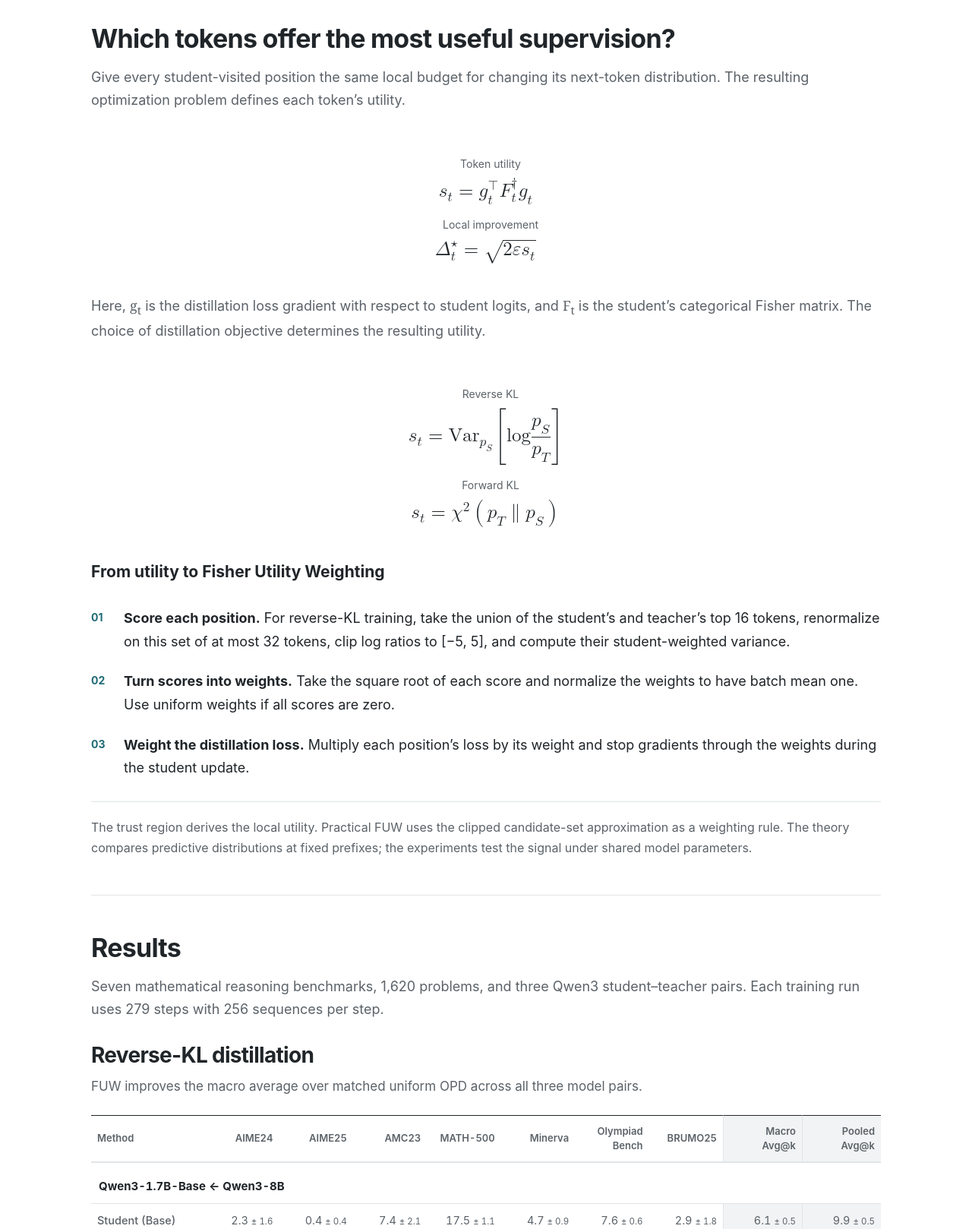
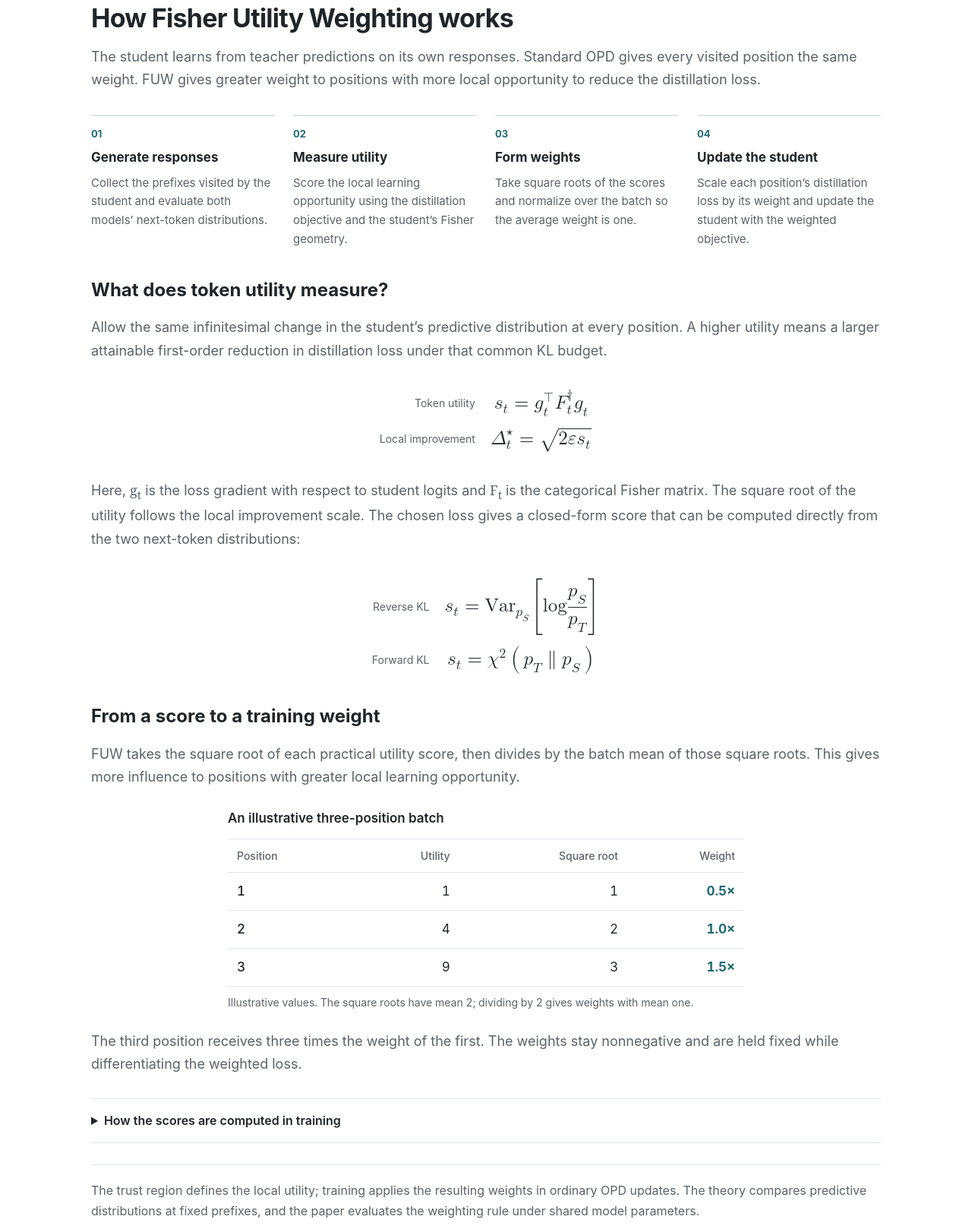
Before and after one commit to fisher-utility-weighting-opd/fisher-utility-weighting-opd.github.io, a plain HTML site: page index.html in a window 1280 px wide. Shown: the part 1047-2665 px from the top of the page at 76% size. Drawn offline with Linux system fonts and the light colour scheme.

Commit message:
Use the paper title and explain FUW through the training flow

```diff
--- a/index.html
+++ b/index.html
@@ -5,7 +5,7 @@
     <meta name="viewport" content="width=device-width, initial-scale=1">
     <meta name="description" content="Fisher Utility Weighting (FUW): token utility for on-policy distillation, derived from local trust-region optimization. Explore the method and published math results.">
     <meta name="theme-color" content="#ffffff">
-    <meta property="og:title" content="Fisher Utility Weighting — Token Utility for On-Policy Distillation">
+    <meta property="og:title" content="Token Utility for On-Policy Distillation via Local Trust-Region Optimization">
     <meta property="og:description" content="Which tokens offer the most useful supervision? A local optimization view of token importance, with results across three Qwen3 student–teacher pairs.">
     <meta property="og:type" content="website">
     <meta property="og:url" content="https://fisher-utility-weighting-opd.github.io/">
@@ -14,14 +14,13 @@
     <link rel="icon" href="assets/favicon.svg" type="image/svg+xml">
     <link rel="stylesheet" href="styles.css">
     <script src="site.js" defer></script>
-    <title>Fisher Utility Weighting — Token Utility for On-Policy Distillation</title>
+    <title>Token Utility for On-Policy Distillation via Local Trust-Region Optimization</title>
   </head>
   <body>
     <a class="skip-link" href="#main">Skip to content</a>
     <main id="main">
       <section class="hero wrap" id="top" aria-labelledby="title">
-        <h1 id="title">Fisher Utility Weighting</h1>
-        <p class="paper-title">Token Utility for On-Policy Distillation<br>via Local Trust-Region Optimization</p>
+        <h1 id="title">Token Utility for On-Policy Distillation via Local Trust-Region Optimization</h1>
         <p class="authors">
           <span><a href="https://www.amazon.science/author/narayanan-sadagopan" target="_blank" rel="noopener noreferrer">Narayanan Sadagopan</a><sup>1,*</sup></span>
           <span><a href="https://yilanchen6.github.io/" target="_blank" rel="noopener noreferrer">Yilan Chen</a><sup>2,†</sup></span>
@@ -45,29 +44,47 @@
 
       <section class="method-section section wrap" id="method" aria-labelledby="method-title">
         <div class="section-heading">
-          <h2 id="method-title">Which tokens offer the most useful supervision?</h2>
-          <p>Give every student-visited position the same local budget for changing its next-token distribution. The resulting optimization problem defines each token’s utility.</p>
+          <h2 id="method-title">How Fisher Utility Weighting works</h2>
+          <p>The student learns from teacher predictions on its own responses. Standard OPD gives every visited position the same weight. FUW gives greater weight to positions with more local opportunity to reduce the distillation loss.</p>
         </div>
+        <ol class="method-flow" aria-label="FUW training flow">
+          <li><strong>Generate responses</strong><p>Collect the prefixes visited by the student and evaluate both models’ next-token distributions.</p></li>
+          <li><strong>Measure utility</strong><p>Score the local learning opportunity using the distillation objective and the student’s Fisher geometry.</p></li>
+          <li><strong>Form weights</strong><p>Take square roots of the scores and normalize over the batch so the average weight is one.</p></li>
+          <li><strong>Update the student</strong><p>Scale each position’s distillation loss by its weight and update the student with the weighted objective.</p></li>
+        </ol>
+        <h3>What does token utility measure?</h3>
+        <p>Allow the same infinitesimal change in the student’s predictive distribution at every position. A higher utility means a larger attainable first-order reduction in distillation loss under that common KL budget.</p>
         <div class="equation-line">
           <span class="equation-label">Token utility</span>
           <math display="block" aria-label="s sub t equals g sub t transpose F sub t pseudoinverse g sub t"><mrow><msub><mi>s</mi><mi>t</mi></msub><mo>=</mo><msubsup><mi>g</mi><mi>t</mi><mo>⊤</mo></msubsup><msubsup><mi>F</mi><mi>t</mi><mo>†</mo></msubsup><msub><mi>g</mi><mi>t</mi></msub></mrow></math>
           <span class="equation-label">Local improvement</span>
           <math display="block" aria-label="Delta star sub t equals square root of 2 epsilon s sub t"><mrow><msubsup><mi>Δ</mi><mi>t</mi><mo>⋆</mo></msubsup><mo>=</mo><msqrt><mrow><mn>2</mn><mi>ε</mi><msub><mi>s</mi><mi>t</mi></msub></mrow></msqrt></mrow></math>
         </div>
-        <p>Here, <span class="inline-math">g<sub>t</sub></span> is the distillation loss gradient with respect to student logits, and <span class="inline-math">F<sub>t</sub></span> is the student’s categorical Fisher matrix. The choice of distillation objective determines the resulting utility.</p>
+        <p>Here, <span class="inline-math">g<sub>t</sub></span> is the loss gradient with respect to student logits and <span class="inline-math">F<sub>t</sub></span> is the categorical Fisher matrix. The square root of the utility follows the local improvement scale. The chosen loss gives a closed-form score that can be computed directly from the two next-token distributions:</p>
         <div class="equation-line">
           <span class="equation-label">Reverse KL</span>
           <math display="block" aria-label="Utility is the student-weighted variance of the student-to-teacher log probability ratio"><mrow><msub><mi>s</mi><mi>t</mi></msub><mo>=</mo><msub><mi mathvariant="normal">Var</mi><msub><mi>p</mi><mi>S</mi></msub></msub><mo>[</mo><mi mathvariant="normal">log</mi><mfrac><msub><mi>p</mi><mi>S</mi></msub><msub><mi>p</mi><mi>T</mi></msub></mfrac><mo>]</mo></mrow></math>
           <span class="equation-label">Forward KL</span>
           <math display="block" aria-label="Utility is Pearson chi squared divergence of teacher from student"><mrow><msub><mi>s</mi><mi>t</mi></msub><mo>=</mo><msup><mi>χ</mi><mn>2</mn></msup><mo>(</mo><msub><mi>p</mi><mi>T</mi></msub><mo>∥</mo><msub><mi>p</mi><mi>S</mi></msub><mo>)</mo></mrow></math>
         </div>
-        <h3>From utility to Fisher Utility Weighting</h3>
-        <ol class="method-steps">
-          <li><strong>Score each position.</strong> For reverse-KL training, take the union of the student’s and teacher’s top 16 tokens, renormalize on this set of at most 32 tokens, clip log ratios to [−5, 5], and compute their student-weighted variance.</li>
-          <li><strong>Turn scores into weights.</strong> Take the square root of each score and normalize the weights to have batch mean one. Use uniform weights if all scores are zero.</li>
-          <li><strong>Weight the distillation loss.</strong> Multiply each position’s loss by its weight and stop gradients through the weights during the student update.</li>
-        </ol>
-        <p class="theory-note">The trust region derives the local utility. Practical FUW uses the clipped candidate-set approximation as a weighting rule. The theory compares predictive distributions at fixed prefixes; the experiments test the signal under shared model parameters.</p>
+        <h3>From a score to a training weight</h3>
+        <p>FUW takes the square root of each practical utility score, then divides by the batch mean of those square roots. This gives more influence to positions with greater local learning opportunity.</p>
+        <div class="weight-example" role="group" aria-labelledby="weight-example-title">
+          <h4 id="weight-example-title">An illustrative three-position batch</h4>
+          <table class="example-table">
+            <caption>Illustrative values. The square roots have mean 2; dividing by 2 gives weights with mean one.</caption>
+            <thead><tr><th scope="col">Position</th><th scope="col">Utility</th><th scope="col">Square root</th><th scope="col">Weight</th></tr></thead>
+            <tbody>
+              <tr><th scope="row">1</th><td>1</td><td>1</td><td>0.5×</td></tr>
+              <tr><th scope="row">2</th><td>4</td><td>2</td><td>1.0×</td></tr>
+              <tr><th scope="row">3</th><td>9</td><td>3</td><td>1.5×</td></tr>
+            </tbody>
+          </table>
+        </div>
+        <p>The third position receives three times the weight of the first. The weights stay nonnegative and are held fixed while differentiating the weighted loss.</p>
+        <details class="implementation-details"><summary>How the scores are computed in training</summary><div><p>For reverse KL, use the union of the student’s and teacher’s top 16 tokens, containing at most 32 tokens. Renormalize both distributions on that set, clip their log ratios to [−5, 5], and compute the student-weighted variance. These approximate scores supply the square-root weights.</p><p>If every score is zero, use uniform weights. Stop gradients through the weights when optimizing the student. Forward KL uses its corresponding Pearson χ<sup>2</sup> utility and upper-clips the teacher-to-student log ratio at 3 for scoring.</p></div></details>
+        <p class="theory-note">The trust region defines the local utility; training applies the resulting weights in ordinary OPD updates. The theory compares predictive distributions at fixed prefixes, and the paper evaluates the weighting rule under shared model parameters.</p>
       </section>
 
       <section class="results-section section wrap" id="results" aria-labelledby="results-title">
--- a/styles.css
+++ b/styles.css
@@ -28,7 +28,6 @@ a:focus-visible, button:focus-visible, summary:focus-visible, .table-scroll:focu
 .skip-link:focus { top: 12px; color: white; }
 .hero { padding-block: 48px 32px; text-align: center; }
 .hero h1 { max-width: 1000px; margin: 0 auto; font-size: 48px; font-weight: 650; line-height: 1.15; letter-spacing: -.025em; }
-.paper-title { max-width: 940px; margin: 15px auto 0; color: var(--muted); font-size: 24px; font-weight: 400; line-height: 1.4; letter-spacing: -.012em; }
 .authors { display: flex; flex-wrap: wrap; justify-content: center; column-gap: 14px; row-gap: 5px; max-width: 1040px; margin: 23px auto 8px; font-size: 20px; font-weight: 500; }
 .authors > span { white-space: nowrap; }
 .authors a { color: #245e9b; }
@@ -52,16 +51,25 @@ a:focus-visible, button:focus-visible, summary:focus-visible, .table-scroll:focu
 .method-section, .results-section, .citation-section { border-top: 1px solid var(--line); }
 .method-section > p { color: var(--muted); }
 .inline-math { white-space: nowrap; font-family: "Cambria Math", Georgia, serif; }
-.equation-line { margin-block: 26px; padding-block: 15px; overflow-x: auto; color: var(--ink); font-family: "Cambria Math", "STIX Two Math", Georgia, serif; font-size: 25px; line-height: 1.8; text-align: center; }
+.equation-line { display: grid; grid-template-columns: max-content max-content; justify-content: center; align-items: center; gap: 14px 20px; margin-block: 26px; padding-block: 10px; overflow-x: auto; color: var(--ink); font-family: "Cambria Math", "STIX Two Math", Georgia, serif; font-size: 25px; line-height: 1.8; }
 .equation-line sub, .equation-line sup { font-size: .65em; }
-.equation-line math { max-width: 100%; font-size: 1em; }
-.equation-line .equation-label { margin-left: 12px; color: var(--muted); font-family: -apple-system, BlinkMacSystemFont, "Segoe UI", Arial, sans-serif; font-size: 14px; }
-.method-steps { list-style: none; counter-reset: method; margin: 28px 0 0; padding: 0; }
-.method-steps li { position: relative; counter-increment: method; padding-left: 43px; }
-.method-steps li + li { margin-top: 22px; }
-.method-steps li::before { content: counter(method, decimal-leading-zero); position: absolute; top: 2px; left: 0; color: var(--accent); font-size: 14px; font-weight: 700; }
-.method-steps h3 { margin: 0 0 4px; font-size: 19px; font-weight: 650; line-height: 1.4; }
-.method-steps p { margin: 0; color: var(--muted); font-size: 17px; }
+.equation-line math { max-width: none; font-size: 1em; }
+.equation-line .equation-label { color: var(--muted); font-family: -apple-system, BlinkMacSystemFont, "Segoe UI", Arial, sans-serif; font-size: 14px; text-align: right; white-space: nowrap; }
+.method-flow { display: grid; grid-template-columns: repeat(4, minmax(0, 1fr)); gap: 24px; list-style: none; counter-reset: method; margin: 30px 0 38px; padding: 0; }
+.method-flow li { counter-increment: method; padding-top: 12px; border-top: 2px solid var(--line); }
+.method-flow li::before { content: counter(method, decimal-leading-zero); display: block; margin-bottom: 5px; color: var(--accent); font-size: 13px; font-weight: 700; }
+.method-flow strong { font-size: 17px; font-weight: 650; }
+.method-flow p { margin: 6px 0 0; color: var(--muted); font-size: 15px; line-height: 1.65; }
+.method-section > h3 { margin: 30px 0 10px; font-size: 24px; font-weight: 650; line-height: 1.35; }
+.weight-example { max-width: 680px; margin: 24px auto; }
+.weight-example h4 { margin: 0 0 12px; font-size: 17px; font-weight: 600; }
+.example-table { width: 100%; border-collapse: collapse; text-align: right; font-size: 17px; font-variant-numeric: tabular-nums; }
+.example-table th, .example-table td { padding: 10px 12px; border-bottom: 1px solid var(--line); }
+.example-table th:first-child { text-align: left; }
+.example-table thead th { border-top: 1px solid var(--line); color: var(--muted); font-size: 14px; font-weight: 500; }
+.example-table tbody th { font-weight: 500; }
+.example-table td:last-child { color: var(--accent); font-weight: 650; }
+.example-table caption { caption-side: bottom; padding-top: 10px; color: var(--muted); font-size: 14px; line-height: 1.6; text-align: left; }
 .theory-note { margin: 28px 0 0; padding-top: 20px; border-top: 1px solid var(--line); color: var(--muted); font-size: 16px; }
 .theory-note strong { color: var(--ink); font-weight: 650; }
 .utility-visual { margin: 28px auto; }
@@ -94,10 +102,10 @@ a:focus-visible, button:focus-visible, summary:focus-visible, .table-scroll:focu
 .results-table .fuw-row .aggregate-col { background: #e4edef; }
 .table-note { margin: 12px 0 0; color: var(--muted); font-size: 13px; line-height: 1.7; }
 .table-note strong { color: var(--ink); font-weight: 650; }
-.evaluation-details { margin-top: 29px; border-block: 1px solid var(--line); font-size: 16px; }
-.evaluation-details summary { padding: 15px 0; cursor: pointer; font-weight: 600; }
-.evaluation-details > div { padding: 0 0 14px; color: var(--muted); }
-.evaluation-details p { margin: 9px 0; }
+.evaluation-details, .implementation-details { margin-top: 29px; border-block: 1px solid var(--line); font-size: 16px; }
+.evaluation-details summary, .implementation-details summary { padding: 15px 0; cursor: pointer; font-weight: 600; }
+.evaluation-details > div, .implementation-details > div { padding: 0 0 14px; color: var(--muted); }
+.evaluation-details p, .implementation-details p { margin: 9px 0; }
 .agreement-section { border-top: 1px solid var(--line); }
 .paper-figure { margin: 30px 0 0; }
 .paper-figure img, .paper-figure svg { display: block; width: 100%; height: auto; background: white; }
@@ -123,7 +131,6 @@ figcaption strong { color: var(--ink); font-weight: 650; }
   .section { padding-block: 36px; }
   .hero { padding-block: 36px 24px; }
   .hero h1 { font-size: 30px; }
-  .paper-title { margin-top: 12px; font-size: 21px; }
   .authors { column-gap: 13px; margin-top: 20px; font-size: 18px; }
   .affiliations { column-gap: 12px; font-size: 16px; }
   .author-note { font-size: 13px; }
@@ -133,10 +140,16 @@ figcaption strong { color: var(--ink); font-weight: 650; }
   .section-heading { margin-bottom: 22px; }
   .section-heading h2, .abstract-section h2 { font-size: 26px; }
   .section-heading > p:last-child { font-size: 17px; }
-  .equation-line { font-size: 21px; }
-  .method-steps li { padding-left: 36px; }
-  .method-steps h3 { font-size: 18px; }
-  .method-steps p { font-size: 17px; }
+  .equation-line { gap: 12px; font-size: 21px; }
+  .equation-line .equation-label { font-size: 13px; }
+  .method-flow { grid-template-columns: 1fr; gap: 16px; margin-bottom: 30px; }
+  .method-flow li { padding-top: 9px; }
+  .method-flow li::before { display: inline-block; margin: 0 10px 0 0; }
+  .method-flow p { margin-left: 29px; font-size: 16px; }
+  .method-section > h3 { font-size: 21px; }
+  .example-table { font-size: 16px; }
+  .example-table th, .example-table td { padding: 9px 6px; }
+  .example-table thead th { font-size: 13px; }
   .theory-note { font-size: 15px; }
   .result-panel + .result-panel { margin-top: 32px; padding-top: 28px; }
   .result-intro h3 { font-size: 24px; }
```
Also changed, not shown: 1 other file.
